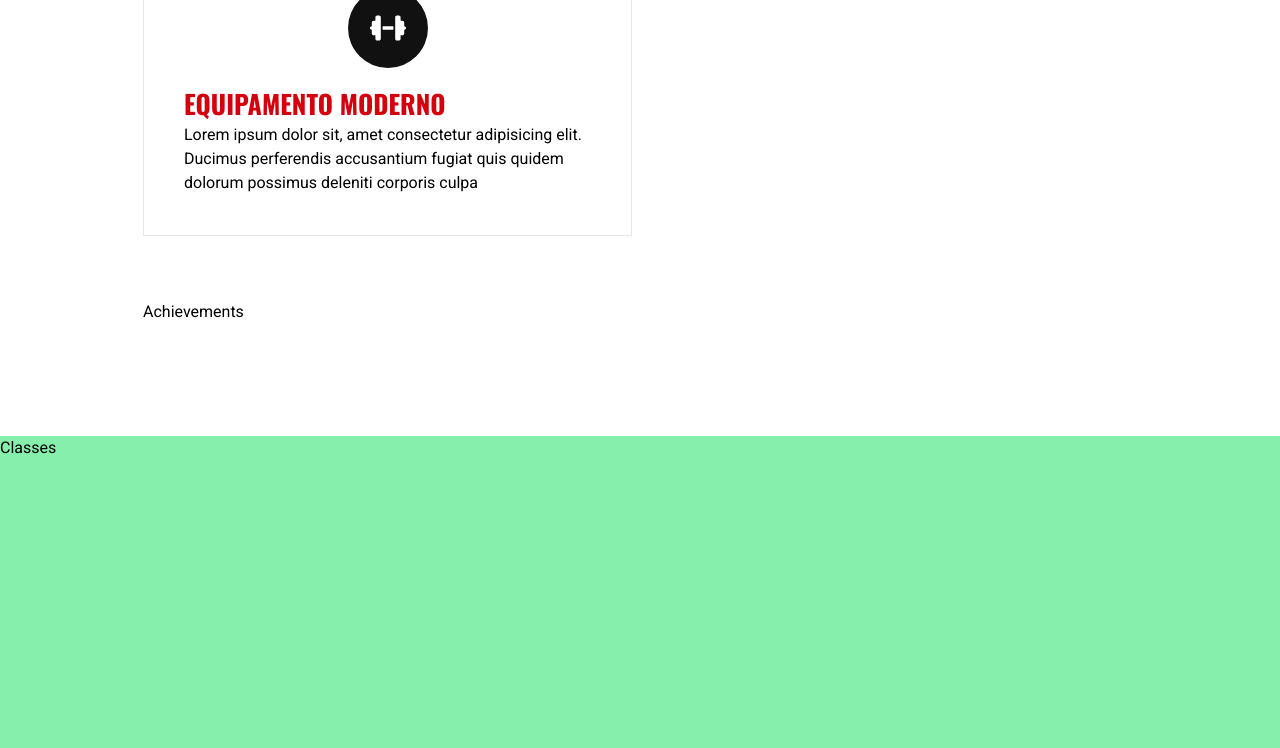
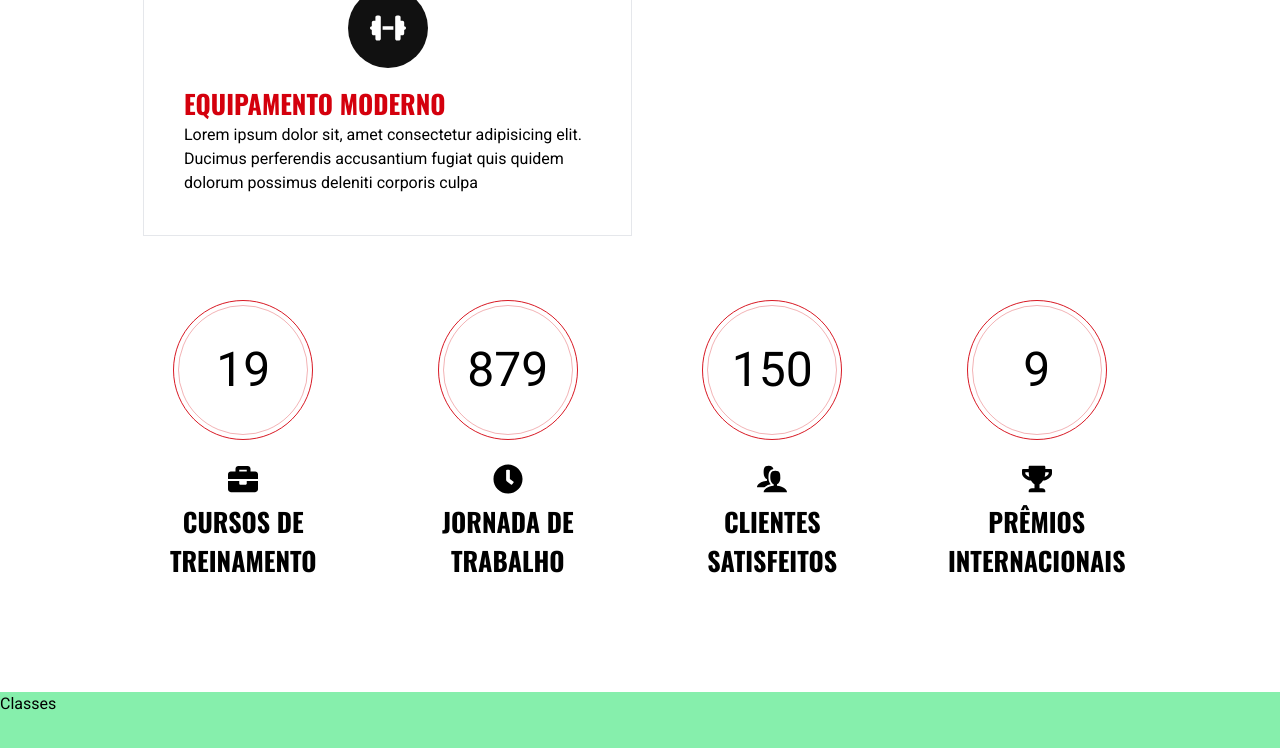
Before and after one commit to g-pontes/Academia, a Next.js app: page / in a window 1280 px wide. Shown: the part 1476-2224 px from the top of the page. Built offline with nearby package versions, Linux system fonts and the light colour scheme.

Commit message:
about complete

```diff
--- a/components/About.tsx
+++ b/components/About.tsx
@@ -31,13 +31,30 @@
     <section className="pt-8 pb-14 lg:pt-16 lg:pb-28" id="sobre">
       <div className="container mx-auto">
         <div className="flex flex-col items-center gap-2 mb-8">
-          <h2 className="h2 text-center">Sobre nós</h2>
-          <p className="max-w-[600px] mx-auto text-center">
+          <motion.h2
+            variants={fadeIn('up', 0.4)}
+            initial='hidden'
+            whileInView={'show'}
+            viewport={{ once: false, amount: 0.2 }}
+            className="h2 text-center">Sobre nós
+          </motion.h2>
+          <motion.p
+            variants={fadeIn('up', 0.6)}
+            initial='hidden'
+            whileInView={'show'}
+            viewport={{ once: false, amount: 0.2 }}
+            className="max-w-[600px] mx-auto text-center">
             Lorem ipsum dolor sit amet consectetur adipisicing elit. Id repudiandae qui alias maxime adipisci libero inventore quas itaque
-          </p>
+          </motion.p>
         </div>
         {/* featured items */}
-        <div className="grid grid-cols-1 md:grid-cols-2 xl:grid-cols-3 gap-4 mb-16">
+        <motion.div
+          variants={fadeIn('up', 0.8)}
+          initial='hidden'
+          whileInView={'show'}
+          viewport={{ once: false, amount: 0.2 }}
+          className="grid grid-cols-1 md:grid-cols-2 xl:grid-cols-3 gap-4 mb-16"
+        >
           {featured.map((featured, index) => {
             return(
               <div
@@ -53,9 +70,16 @@
               </div>
             );
           })}
-        </div>
+        </motion.div>
         {/* achievements */}
-        <Achievements />
+        <motion.div
+          variants={fadeIn('up', 1)}
+          initial='hidden'
+          whileInView={'show'}
+          viewport={{ once: false, amount: 0.2 }}
+        >
+          <Achievements />
+        </motion.div>
       </div>
     </section>
   )
--- a/components/Achievements.tsx
+++ b/components/Achievements.tsx
@@ -4,7 +4,7 @@
 import { FaBriefcase, FaClock, FaTrophy } from "react-icons/fa";
 import { ImUsers } from "react-icons/im";
 
-import { motion, useInView } from "framer-motion";
+import { motion, stagger, useInView } from "framer-motion";
 import { useRef } from "react";
 
 const stats = [
@@ -30,9 +30,77 @@
     },
 ]
 
+//animation
+const statsContainerVariant = {
+    hidden: { opacity: 0 },
+    show: {
+        opacity: 1,
+        transition: {
+            staggerChildren: 0.4,
+            duration: 0.5,
+            ease: 'linear',
+        },
+    },
+};
+
+const statsItem = {
+    hidden: { y: 20, opacity: 0 },
+    show: {
+        y: 0,
+        opacity: 1,
+        transition: {
+            duration: 0.5,
+            ease: [0.25, 0.6, 0.3, 0.8],
+        },
+    },
+};
+
 const Achievements = () => {
+    const ref = useRef(null);
+    const isInView = useInView(ref);
   return (
-    <div>Achievements</div>
+    <section>
+        <div className="coontainer mx-auto">
+            <motion.div
+                variants={statsContainerVariant}
+                initial='hidden'
+                whileInView={'show'}
+                viewport={{ once: false, amount: 0.3 }}
+                className="grid grid-cols-2 md:grid-cols-4 gap-16">
+                    {stats.map((item, index) => {
+                        return(
+                            <motion.div
+                                variants={statsItem}
+                                key={index}
+                                className="flex flex-col justify-center items-center"
+                            >
+                                {/* circle outer */}
+                                <div className="border border-accent/90 w-[140px] h-[140px] mx-auto
+                                rounded-full p-1 mb-6">
+                                    {/* circle iinner & count number */}
+                                    <div
+                                    ref={ref}
+                                    className="border border-accent/30 w-full h-full flex
+                                    items-center justify-center text-5xl rounded-full"
+                                    >
+                                        {/* render the counterUp animation only the componente is in view (isInview true) */}
+                                        {
+                                            isInView && (
+                                            <CountUp start={0} end={item.number} duration={6}/>
+                                        )}
+                                    </div>
+                                </div>
+                                {/* text */}
+                                <div className="flex flex-col justify-center items-center text-center">
+                                <item.icon className="text-3xl mb-2" />
+                                <h4 className="h4">{item.text}</h4>
+                                </div>
+                            </motion.div>
+                        )
+                    })}
+            </motion.div>
+        </div>
+    </section>
   )
 }
 
```
